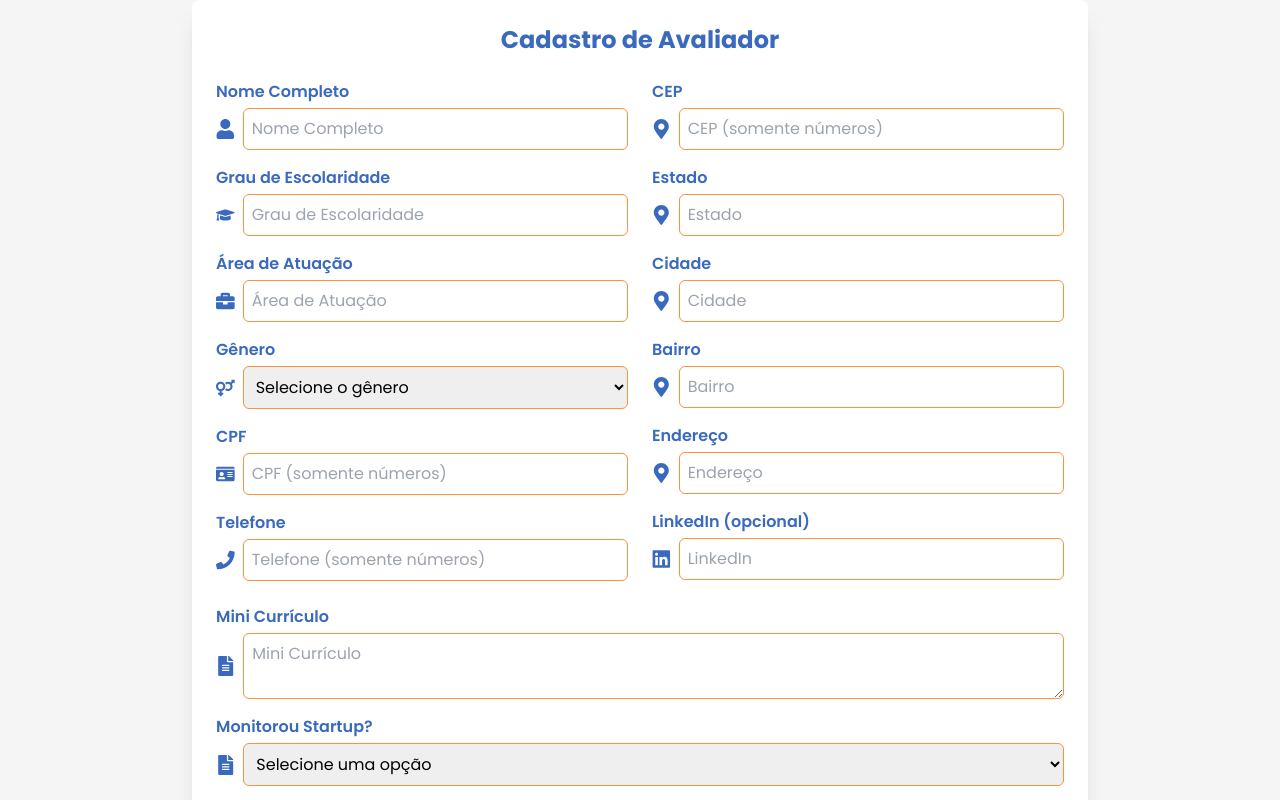
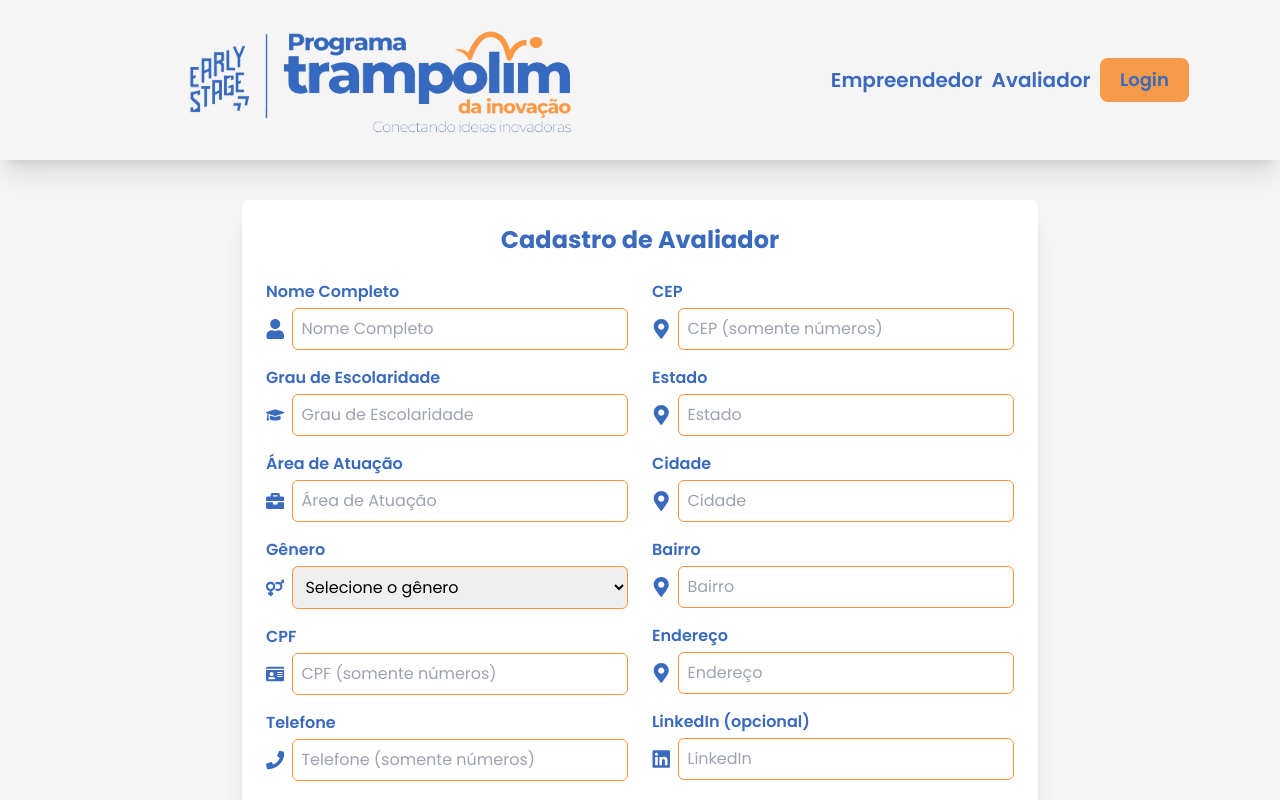
Before and after one commit to trampolim2024/trampolim_client-react, a React (Vite) app: page /inscricao-avaliador in a window 1280 px wide. Shown: the top 800 px of the page. Built offline with nearby package versions, Linux system fonts and the light colour scheme.

Commit message:
fix: some UI fixes

```diff
--- a/src/routes/AppraiserSignup.jsx
+++ b/src/routes/AppraiserSignup.jsx
@@ -15,6 +15,7 @@ import {
   FaEnvelope,
   FaLock,
 } from "react-icons/fa";
+import Header from "../components/Header";
 
 const AppraiserSignUp = () => {
   const [formData, setFormData] = useState({
@@ -73,7 +74,10 @@ const AppraiserSignUp = () => {
   };
 
   return (
-    <div className="max-w-4xl mx-auto p-6 bg-white rounded-lg shadow-xl hover:shadow-2xl transition-shadow duration-300">
+    <section className="flex flex-col">
+      <Header/>
+
+      <div className="max-w-4xl mx-auto p-6 bg-white rounded-lg shadow-xl hover:shadow-2xl transition-shadow duration-300 my-10">
         <h2 className="text-2xl font-bold text-blue text-center mb-6">
           Cadastro de Avaliador
         </h2>
@@ -441,6 +445,7 @@ const AppraiserSignUp = () => {
           </div>
         </form>
       </div>
+    </section>
   );
 };
 
--- a/src/routes/EnterprisingSIgnup.jsx
+++ b/src/routes/EnterprisingSIgnup.jsx
@@ -15,6 +15,7 @@ import {
   FaEnvelope,
   FaLock,
 } from "react-icons/fa";
+import Header from "../components/Header";
 
 const EnterprisingSignUp = () => {
   const [formData, setFormData] = useState({
@@ -71,7 +72,9 @@ const EnterprisingSignUp = () => {
   };
 
   return (
-    <div className="max-w-4xl mx-auto p-6 bg-white rounded-lg shadow-xl hover:shadow-2xl transition-shadow duration-300">
+    <section className="flex flex-col">
+      <Header />
+      <div className="max-w-4xl mx-auto p-6 bg-white rounded-lg shadow-xl hover:shadow-2xl transition-shadow duration-300 my-10">
         <h2 className="text-2xl font-bold text-blue text-center mb-6">
           Cadastro de Empreendedor
         </h2>
@@ -398,6 +401,7 @@ const EnterprisingSignUp = () => {
           </div>
         </form>
       </div>
+    </section>
   );
 };
 
```
Lines whose indentation alone changed are shown as unchanged.
